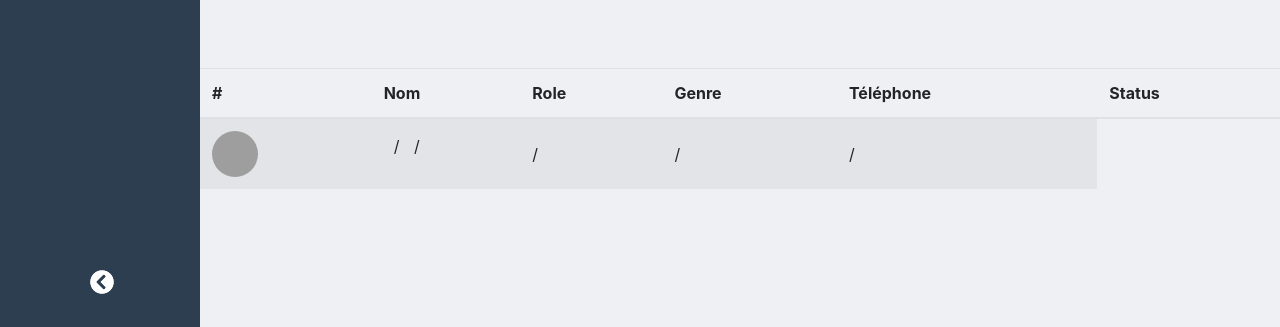
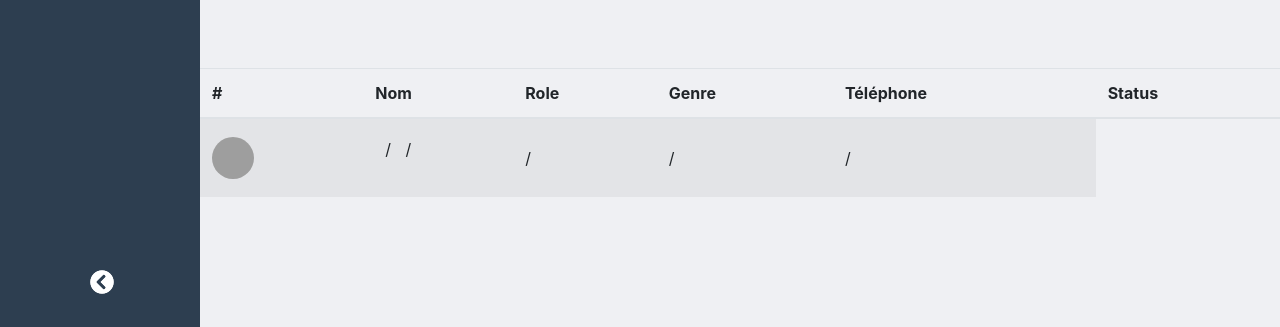
Before and after one commit to AzeddineZadir/ATime-, a Django app: page /dash/dashboard_emp in a window 1280 px wide. Shown: the part 473-800 px from the top of the page. Run offline with Django 3.2, Linux system fonts and the light colour scheme; a user stored in the database is signed in; tables that the repository leaves empty hold one stand-in row (values such as "Sample post"); grey boxes marked "Sample" are stand-in pictures; some libraries are stand-ins or nearby versions; grey boxes are pictures that could not be loaded.

Commit message:
Pointage all resposanble fix bug filter without time/responsive

```diff
--- a/project/static/css/style.css
+++ b/project/static/css/style.css
@@ -235,6 +235,10 @@ body :focus {
   height: 120px;
 }
 
+.table-responsive {
+  white-space: nowrap;
+}
+
 .employe {
   padding-left: 40px;
   padding-right: 40px;
@@ -397,8 +401,22 @@ body :focus {
   margin-top: 1.25rem;
 }
 
+.table-my-collaborator tbody .employe-name {
+  vertical-align: top;
+}
+
+.table-my-collaborator tbody .employe-name .profile-pic {
+  width: 2.625rem;
+  height: 2.625rem;
+  margin-top: 0.375rem;
+  margin-bottom: 0.375rem;
+}
+
 .table-my-collaborator tbody .employe-name p {
   display: inline-block;
+  vertical-align: middle;
+  margin-top: 0.375rem;
+  margin-bottom: 0.375rem;
   padding-left: 10px;
 }
 
@@ -408,7 +426,8 @@ body :focus {
 
 .table-my-collaborator tbody td a {
   float: right;
-  margin-right: 36px;
+  margin-right: 2.25rem;
+  margin-left: 1.125rem;
 }
 
 .table-my-collaborator tbody td a i {
--- a/project/static/css/style.scss
+++ b/project/static/css/style.scss
@@ -233,6 +233,10 @@ body {
     height: 120px;
 }
 
+.table-responsive {
+    white-space: nowrap
+}
+
 // Conteneur employe
 .employe {
     padding-left: 40px;
@@ -381,11 +385,21 @@ body {
 
 .table-my-collaborator {
     margin-top: rem(20px);
+
     tbody {
-
         .employe-name {
+            vertical-align: top;
+            .profile-pic{
+                width: rem(42px);
+                height: rem(42px);
+                margin-top: rem(6px);
+                margin-bottom: rem(6px);
+            }
             p {
                 display: inline-block;
+                vertical-align: middle;
+                margin-top: rem(6px);
+                margin-bottom: rem(6px);
                 padding-left: 10px;
             }
         }
@@ -393,7 +407,8 @@ body {
             vertical-align: middle;
             a {
                 float: right;
-                margin-right: 36px;
+                margin-right: rem(36px);
+                margin-left: rem(18px);
                 i {
                     font-size: rem(24px);
                     color: #2D3E50;
@@ -419,6 +434,7 @@ body {
             }
         }
     }
+
 }
 
 .table-my-collaborator-responsable{
```
Also changed, not shown: project/apps/dash/views/view_reponsable.py (+10 -11 lines), project/templates/dash/fiche_pointage.html (+9 -6 lines), 1 other file.
